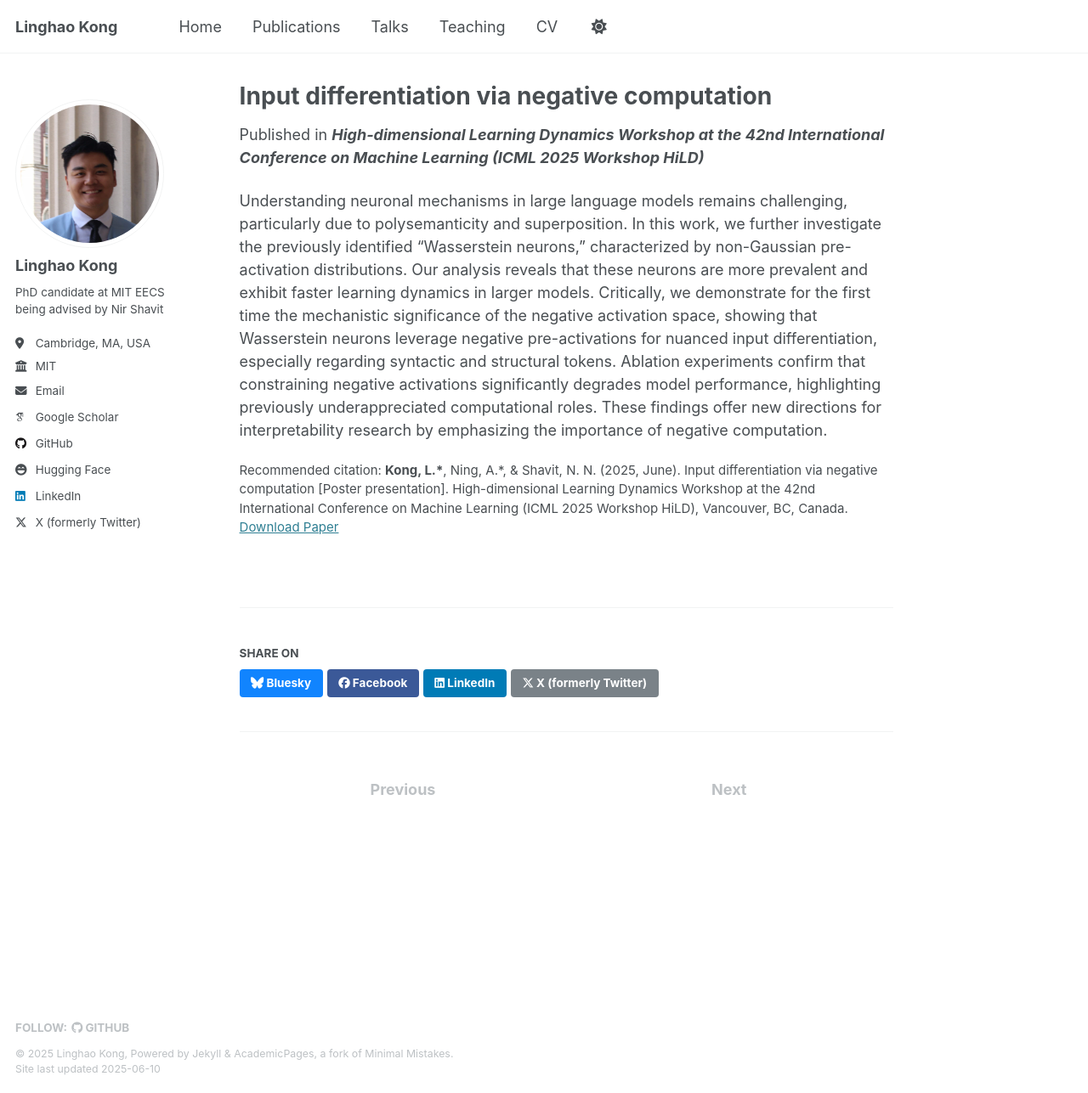
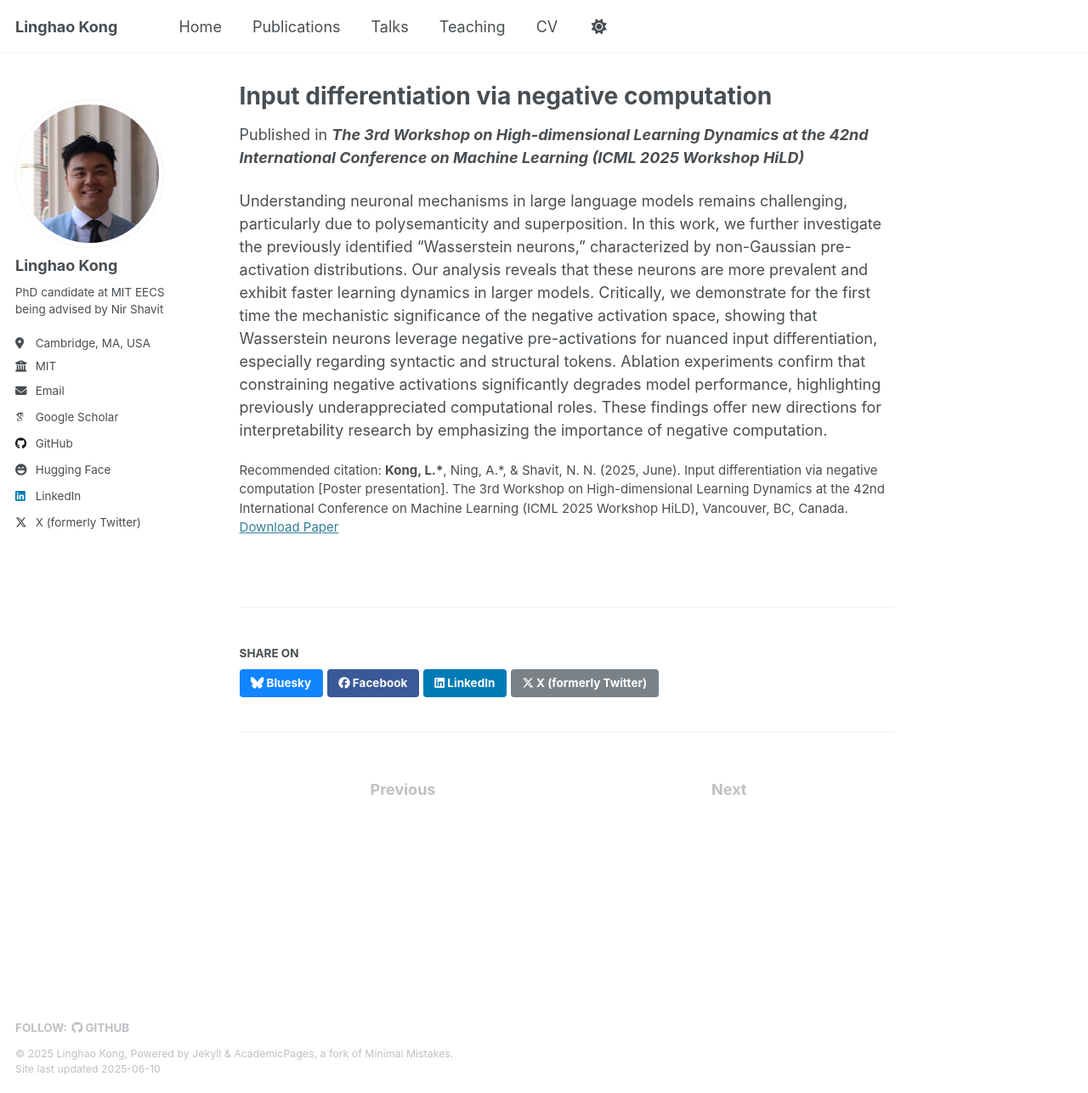
Before and after one commit to Lin-K76/Lin-K76.github.io, a Jekyll site: the page built from _publications/2025-input-workshop.md, in a window 1280 px wide and 1287 px high. Shown: the whole window at 85% size. Built offline with Jekyll 4.4.1, drawn with Linux system fonts in a browser that asks for light colours; some web fonts are replaced.

Commit message:
Updates formatting

```diff
--- a/_publications/2025-input-workshop.md
+++ b/_publications/2025-input-workshop.md
@@ -8,11 +8,11 @@ date: 2025-07-18
 isconf: true
 venue: 'ICML'
 workshop: 'HiLD'
-fullvenue: 'High-dimensional Learning Dynamics Workshop at the 42nd International Conference on Machine Learning (ICML 2025 Workshop HiLD)'
+fullvenue: 'The 3rd Workshop on High-dimensional Learning Dynamics at the 42nd International Conference on Machine Learning (ICML 2025 Workshop HiLD)'
 selected: true
 paperurl: 'https://openreview.net/forum?id=D2KBtCqiPp'
 authors: '<strong>Linghao Kong*</strong>, Angelina Ning*, & Nir N. Shavit'
-citation: '<strong>Kong, L.*</strong>, Ning, A.*, & Shavit, N. N. (2025, June). Input differentiation via negative computation [Poster presentation]. High-dimensional Learning Dynamics Workshop at the 42nd International Conference on Machine Learning (ICML 2025 Workshop HiLD), Vancouver, BC, Canada.'
+citation: '<strong>Kong, L.*</strong>, Ning, A.*, & Shavit, N. N. (2025, June). Input differentiation via negative computation [Poster presentation]. The 3rd Workshop on High-dimensional Learning Dynamics at the 42nd International Conference on Machine Learning (ICML 2025 Workshop HiLD), Vancouver, BC, Canada.'
 ---
 
 Understanding neuronal mechanisms in large language models remains challenging, particularly due to polysemanticity and superposition. In this work, we further investigate the previously identified "Wasserstein neurons," characterized by non-Gaussian pre-activation distributions. Our analysis reveals that these neurons are more prevalent and exhibit faster learning dynamics in larger models. Critically, we demonstrate for the first time the mechanistic significance of the negative activation space, showing that Wasserstein neurons leverage negative pre-activations for nuanced input differentiation, especially regarding syntactic and structural tokens. Ablation experiments confirm that constraining negative activations significantly degrades model performance, highlighting previously underappreciated computational roles. These findings offer new directions for interpretability research by emphasizing the importance of negative computation.
```
Also changed, not shown: _pages/about.md (+1 -0 lines).
